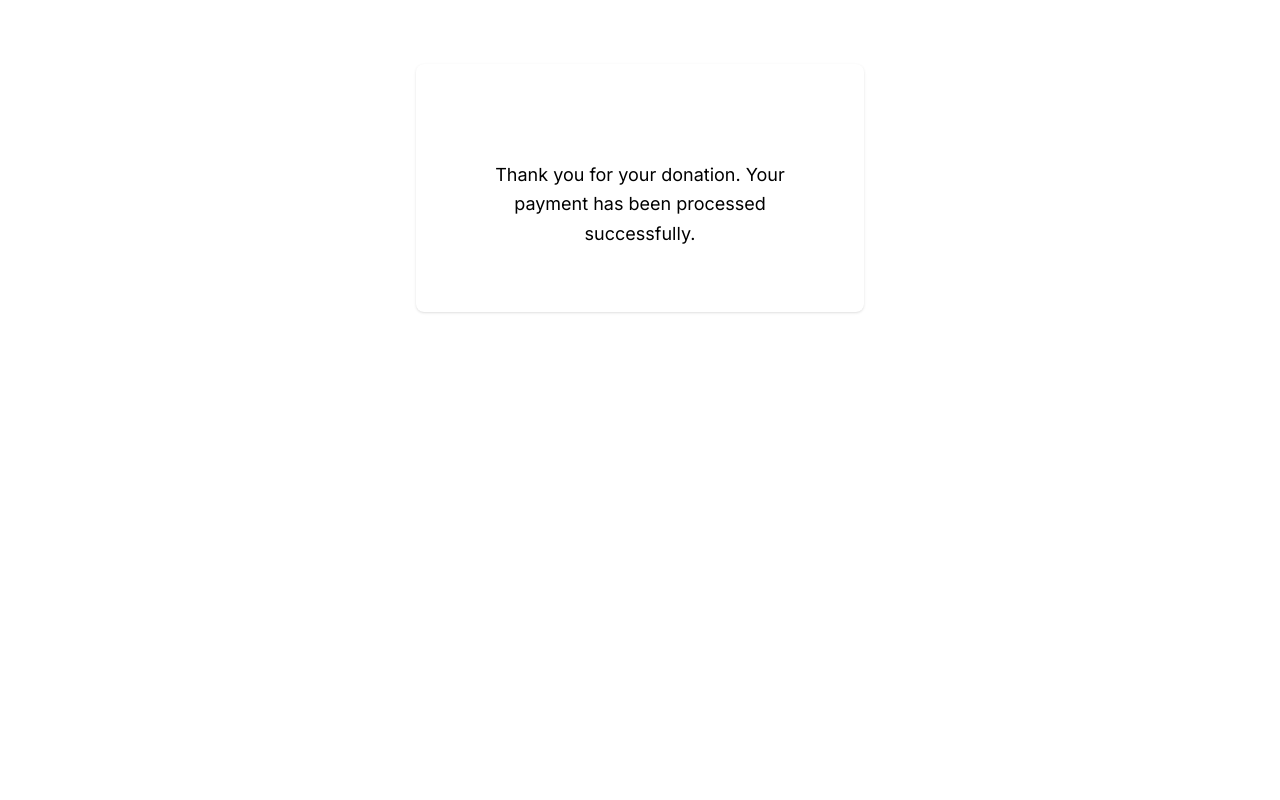
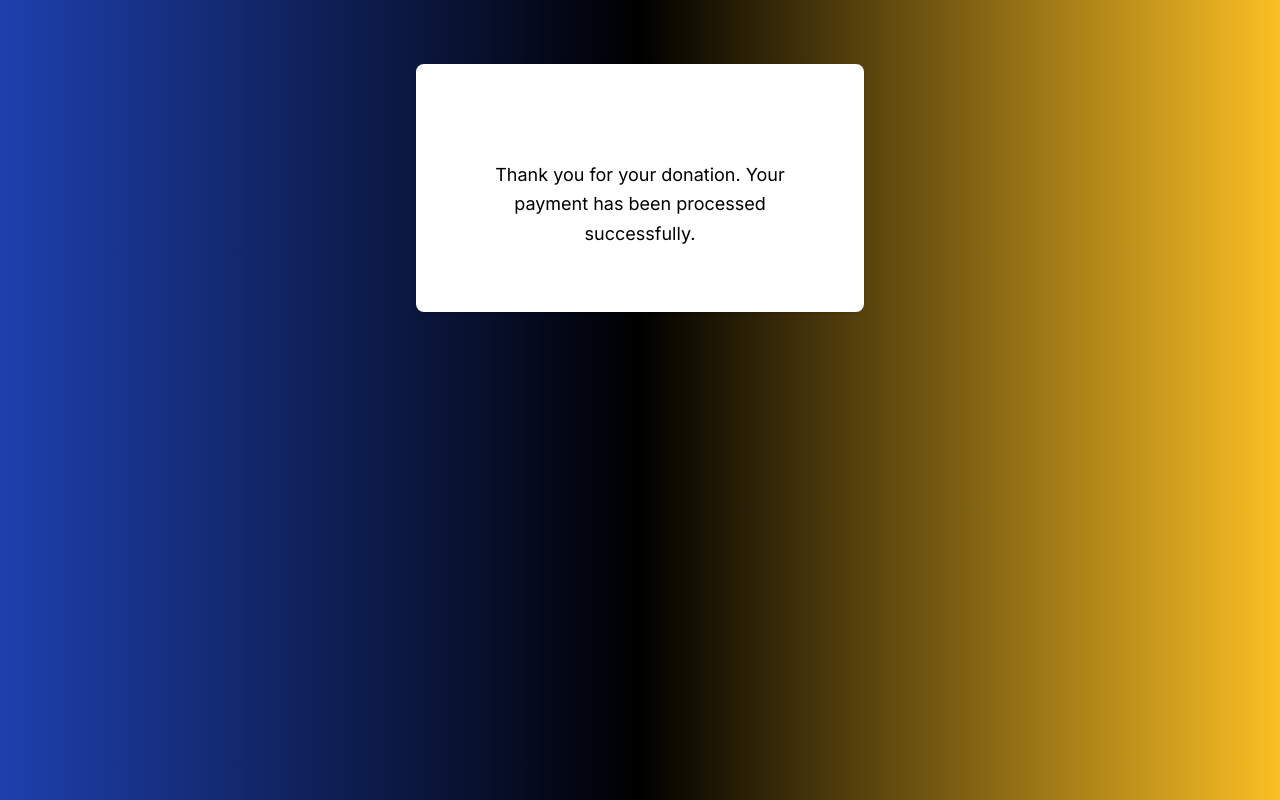
Before and after one commit to Alphonce9m/hands-of-help-children-s-organization, a Next.js app: page /donate/success in a window 1280 px wide. Built offline with nearby package versions, Linux system fonts and the light colour scheme; a web font is replaced by a local one.

Commit message:
style: Add gradient background to all pages

```diff
--- a/src/app/globals.css
+++ b/src/app/globals.css
@@ -608,3 +608,8 @@ html {
 .story-title:hover {
   color: #1e3a8a !important; /* Darker blue on hover */
 }
+
+/* Gradient background for pages */
+.page-gradient-background {
+  background-image: linear-gradient(to right, var(--primary), var(--gradient-middle), var(--accent));
+}
--- a/src/app/layout.tsx
+++ b/src/app/layout.tsx
@@ -88,7 +88,7 @@ export default function RootLayout({
 }) {
   return (
     <html lang="en" className={`${inter.variable} ${playfair.variable}`}>
-      <body className="min-h-screen flex flex-col bg-background text-text">
+      <body className="min-h-screen flex flex-col bg-background text-text page-gradient-background">
         <AccessibilityProvider>
           <Toaster />
           <Providers>
```
